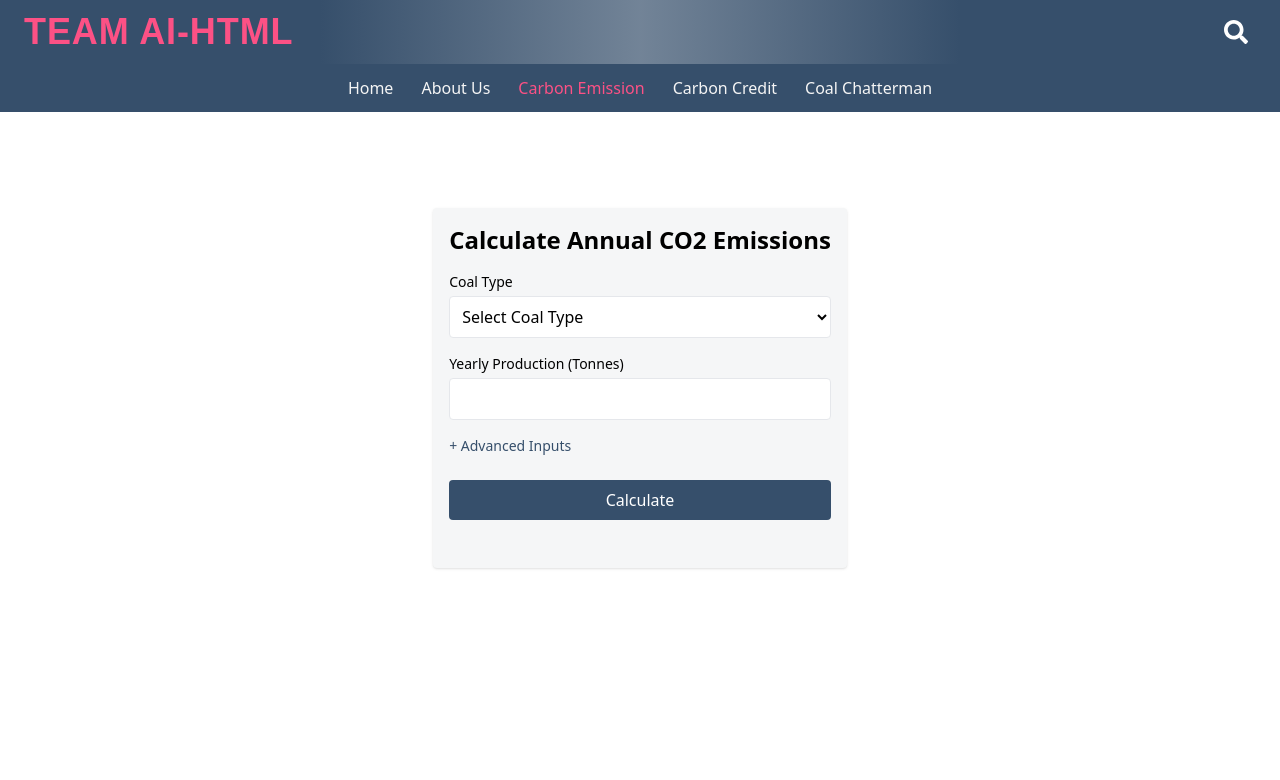
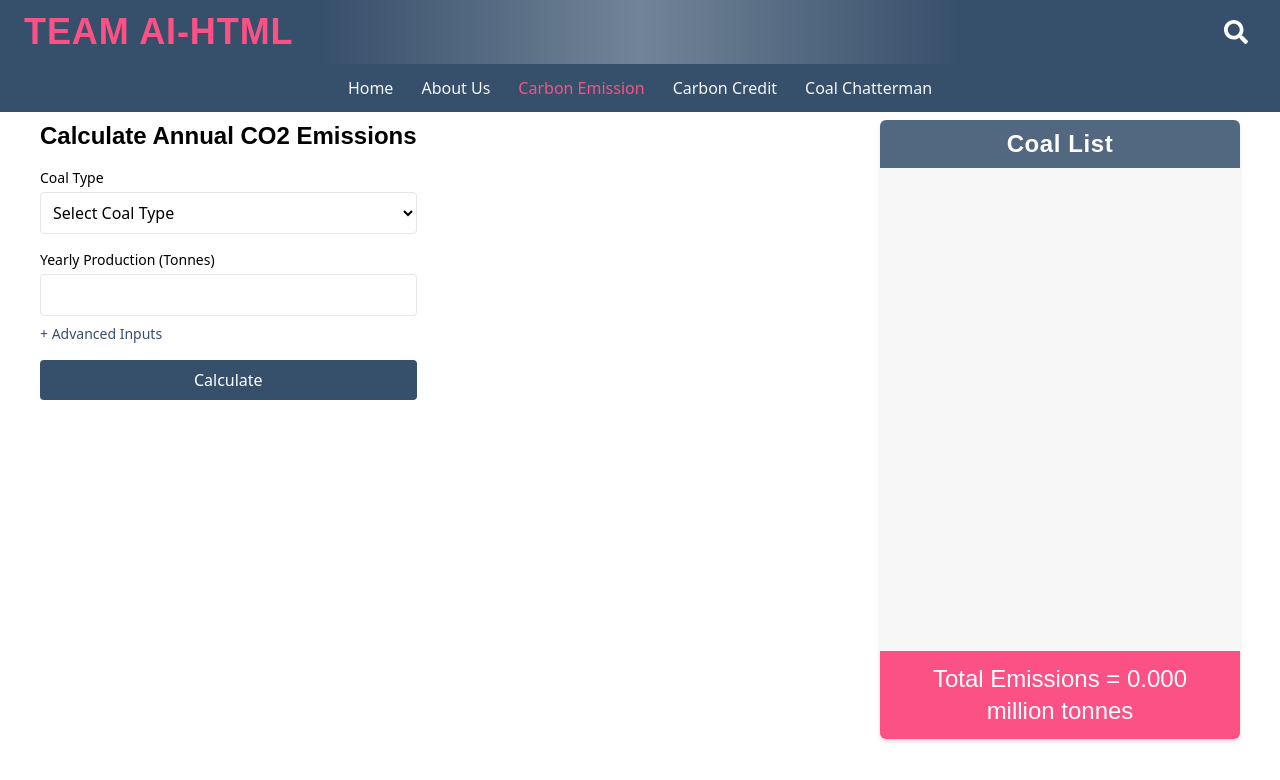
Before and after one commit to TIDYMOUSE/Carbon-Footprint, a React (Create React App) app: page /carbon-emission in a window 1280 px wide. Shown: the top 780 px of the page. Built offline with nearby package versions, Linux system fonts and the light colour scheme.

Commit message:
fix: improved chatterman and emission form

```diff
--- a/src/App.js
+++ b/src/App.js
@@ -3,10 +3,13 @@ import Navbar from "./components/Navbar";
 
 function App() {
   return (
-    <>
+    <div className="flex flex-col h-screen">
       <Navbar />
-      <Outlet />
-    </>
+
+      <div className="flex-grow">
+        <Outlet />
+      </div>
+    </div>
   );
 }
 
--- a/src/pages/CarbonEmission.jsx
+++ b/src/pages/CarbonEmission.jsx
@@ -29,9 +29,9 @@ function CarbonEmission() {
     setCalculations(calculations.filter((_, i) => i !== index));
   };
   const handleSubmit = (e) => {
-    if(!coalType.length){
-      alert("Choose a valid coal type")
-      return
+    if (!coalType.length) {
+      alert("Choose a valid coal type");
+      return;
     }
     e.preventDefault();
     const emission = annualCO2inMilTonnes(
@@ -40,7 +40,7 @@ function CarbonEmission() {
       exclusionFactor,
       conversionFactor,
       co2EmissionFactor
-    ).toFixed(2);
+    );
 
     const newCalculation = {
       coalType,
@@ -54,9 +54,9 @@ function CarbonEmission() {
   }, [calculations]);
 
   return (
-    <div className={`pt-24 pb-36 flex justify-evenly ${showAdvanced ? "h-[868px]" :"h-[600px]"} `}>
-      <div className="max-w-md mx-auto p-4 bg-slate-600/5 rounded shadow ">
-        <h2 className="text-2xl font-bold mb-4">
+    <div className={`flex justify-between w-full my-2 px-10 h-[90%]`}>
+      <div className=" rounded  ">
+        <h2 className="text-2xl font-action font-bold mb-4">
           Calculate Annual CO2 Emissions
         </h2>
         <form onSubmit={handleSubmit}>
@@ -66,9 +66,8 @@ function CarbonEmission() {
               className="w-full p-2 border rounded bg-white"
               value={coalType}
               onChange={handleCoalTypeChange}
-
             >
-              <option value="" >Select Coal Type</option>
+              <option value="">Select Coal Type</option>
               {Object.keys(data).map((type) => (
                 <option key={type} value={type}>
                   {type}
@@ -77,7 +76,7 @@ function CarbonEmission() {
             </select>
           </div>
 
-          <div className="mb-4">
+          <div className="mb-2">
             <label className="block text-sm font-medium mb-1">
               Yearly Production (Tonnes)
             </label>
@@ -93,13 +92,13 @@ function CarbonEmission() {
           <button
             type="button"
             onClick={() => setShowAdvanced(!showAdvanced)}
-            className="flex items-center text-sm text-secondary hover:underline mb-4"
+            className="flex items-center text-sm text-secondary hover:underline mb-2"
           >
             {showAdvanced ? "-" : "+"} Advanced Inputs
           </button>
 
           {showAdvanced && (
-            <div className="space-y-4 mb-4">
+            <div className="space-y-2 ">
               <div>
                 <label className="block text-sm font-medium mb-1">
                   Exclusion Factor
@@ -145,13 +144,21 @@ function CarbonEmission() {
           </button>
         </form>
       </div>
-      <div className={`w-96 mx-auto ${calculations.length ===0?"hidden":""}`}>
 
-      <div className= {`p-4 bg-slate-600/5 rounded shadow  h-[100%]  ${calculations.length >2?"overflow-y-scroll":""} `}>
-        <h2 className="text-2xl font-bold mb-4">Previous Calculations</h2>
-        <ul>
+      <div
+        className={` flex shadow-md bg-background/80 rounded-md  flex-col  justify-between w-[30%]`}
+      >
+        <h2 className="text-2xl p-2 rounded-t-md text-center font-bold text-white bg-secondary/85 font-action tracking-wide">
+          Coal List
+        </h2>
+        <div
+          className={` flex flex-col gap-2 w-full flex-grow rounded p-2 h-[300px] overflow-y-scroll `}
+        >
           {calculations.map((calc, index) => (
-            <li key={index} className="mb-4 border-2 border-primary px-3 py-2 rounded-md relative">
+            <div
+              key={index}
+              className="border-2 border-primary px-3 py-2 h-fit w-full  rounded-md relative"
+            >
               <div>
                 <strong>Coal Type:</strong> {calc.coalType}
               </div>
@@ -160,7 +167,8 @@ function CarbonEmission() {
                 tonnes
               </div>
               <div>
-                <strong>CO2 Emissions:</strong> {calc.emission} million tonnes
+                <strong>CO2 Emissions:</strong>{" "}
+                {parseFloat(calc.emission).toFixed(2)} million tonnes
               </div>
               <button
                 onClick={() => handleRemove(index)}
@@ -168,13 +176,19 @@ function CarbonEmission() {
               >
                 X
               </button>
-            </li>
+            </div>
           ))}
-        </ul>
-          <div className="">
-
-          <h2 className="text-2xl font-bold mb-4">Total Emissions = {calculations.reduce((total,object)=>{return total+parseFloat(object.emission)},0)} <span className="text-nowrap"> million tonnes </span></h2>
         </div>
+        <div className=" bg-accent rounded-b-md text-center p-3 ">
+          <h2 className="text-2xl  text-white font-action">
+            Total Emissions ={" "}
+            {parseFloat(
+              calculations.reduce((total, object) => {
+                return total + parseFloat(object.emission);
+              }, 0)
+            ).toFixed(3)}{" "}
+            <span className="text-nowrap"> million tonnes </span>
+          </h2>
         </div>
       </div>
     </div>
--- a/src/pages/Chatterman.jsx
+++ b/src/pages/Chatterman.jsx
@@ -74,26 +74,38 @@ const Chatterman = () => {
 
   const handleKeyDown = (e) => {
     if (e.key === "Enter") {
+      e.preventDefault();
       handleQuery(e);
-      e.preventDefault(); // Prevent the default action (form submission, etc.)
     }
   };
+
   return (
-    <div className="   gap-2 p-10">
-      <div className="flex items-center h-full justify-center w-full">
-        {spinner && <Loader />}
+    <>
+      <div className=" p-10 justify-center items-center">
+        {spinner && (
+          <div className="flex items-center justify-center w-full h-full">
+            <Loader />
           </div>
+        )}
+        {!spinner && !response && (
+          <div className="w-full h-full text-center ">
+            <h2 className="font-action text-3xl ">
+              Welcome, I am Coal Chatterman
+            </h2>
+            <p className="text-sm">How can I help you today?</p>
+          </div>
+        )}
 
-      <div className="w-full h-full flex flex-col justify-center items-center ">
         {!spinner && response && (
-          <div className="w-3/4 text-lg border-primary border-2 p-6 rounded-md bg-background/75">
+          <div className="w-full flex flex-col justify-center items-center ">
+            <div className="w-3/4 text-lg border-secondary border-2 p-6 rounded-md bg-background/75">
               <h2 className="text-2xl font-action mb-2">Coal Chatterman :</h2>
               <div className="">{response}</div>
             </div>
+          </div>
         )}
       </div>
-
-      <div className="flex justify-center items-center w-full">
+      {/* <div className="flex justify-center items-center w-full"> */}
       <div className="flex gap-2 justify-center items-center w-full fixed bottom-0 m-3 ">
         <input
           className="w-3/4 h-16 px-4 text-gray-500 bg-gray-100 border-0 rounded-md placeholder-gray-500"
@@ -102,14 +114,14 @@ const Chatterman = () => {
           onChange={(e) => setQuery(e.target.value)}
         />
         <button
-            className=" h-16 px-3 bg-accent text-white rounded-md hover:bg-accent/80"
+          className="h-16 px-3 bg-accent text-white rounded-md hover:bg-accent/90"
           onClick={handleQuery}
         >
           ENTER
         </button>
+        {/* </div> */}
       </div>
-      </div>
-    </div>
+    </>
   );
 };
 
```
Also changed, not shown: 1 other file (tests, documents, lock files or other folders). Lines whose indentation alone changed are shown as unchanged.
